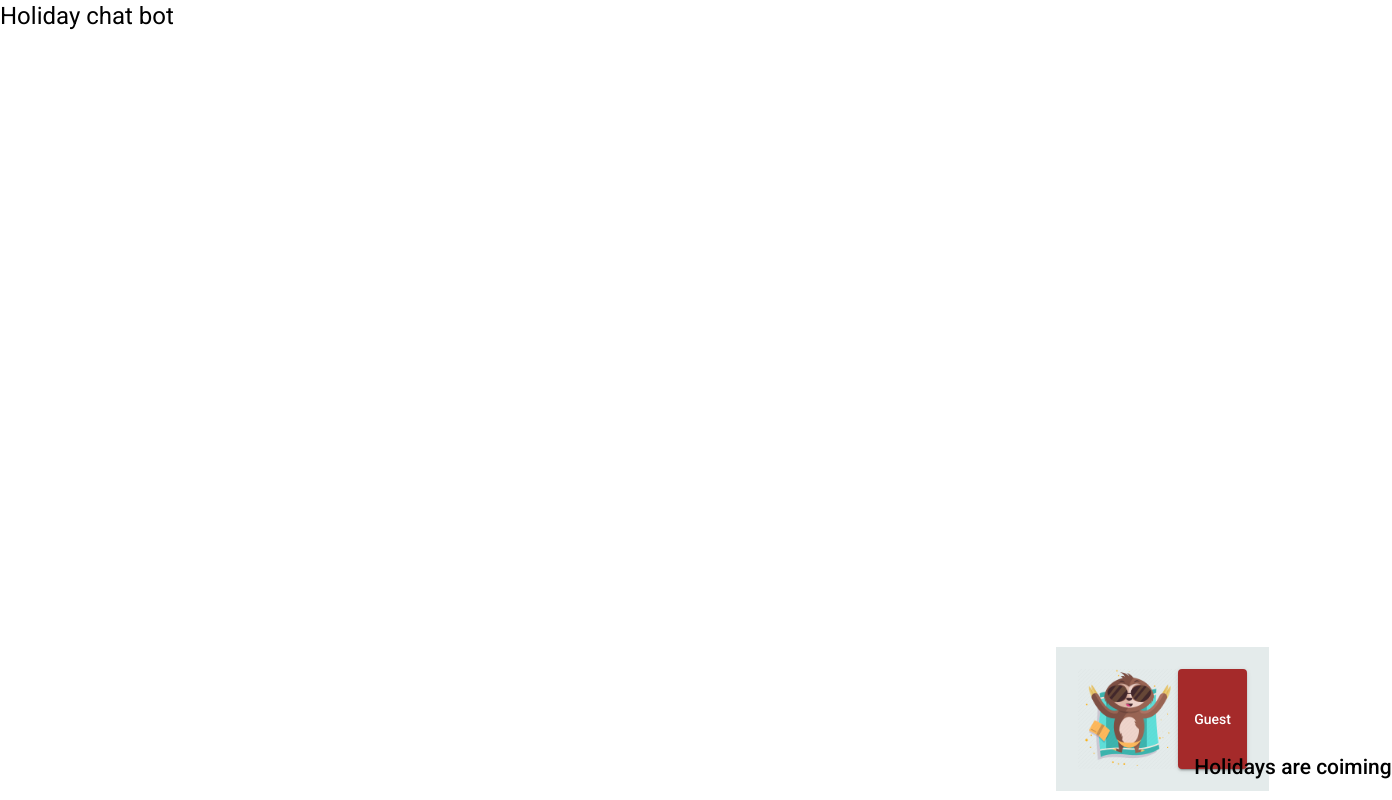
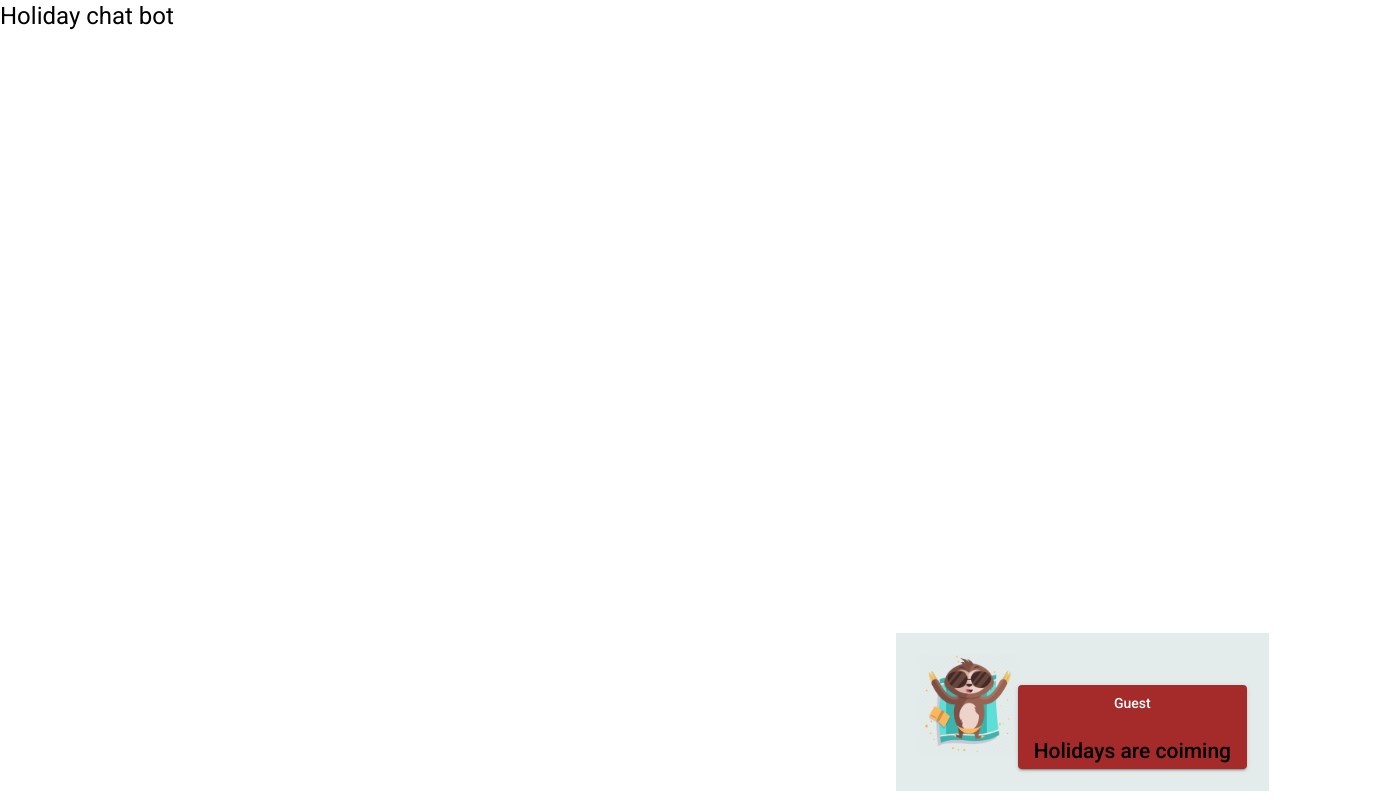
Before and after one commit to carys23/angular-holiday-bot, an Angular app: page / in a window 1280 px wide. Shown: the whole page, 1392 px wide, since content can reach past the window. Built offline with nearby package versions, Linux system fonts and the light colour scheme.

Commit message:
css working

```diff
--- a/src/app/bot/bot.component.css
+++ b/src/app/bot/bot.component.css
@@ -5,9 +5,11 @@ body {
 }
 #btn2 {
     display: flex;
-    flex-direction: column;
+    flex-direction: row;
     background-color: brown;
     justify-content: space-around;
+    position: relative;
+
 }
 #bot {
     display: flex;
@@ -21,6 +23,9 @@ body {
     padding: 22px;
     flex: 1;
     flex-wrap: wrap;
+    /* height: 20%;
+    width: 20%; */
+
 
 }
 
@@ -30,7 +35,7 @@ body {
 }
 
 button.mat-stroked-button {
-    font-size: 14px;
+    font-size: 12px;
 
     /* display: flex; */
     flex-direction: row;
@@ -48,7 +53,8 @@ button.mat-stroked-button {
     text-align: center;
     color: black;
     flex-direction: column;
-    position: absolute;
+
+
 
 }
 
@@ -58,6 +64,7 @@ button.mat-stroked-button {
     width: 100px;
     height: 100px;
     align-items: center;
+    position: relative;
     /* flex-direction: row; */
 
 }
@@ -80,6 +87,9 @@ button.mat-stroked-button {
     justify-content: space-around;
     flex-wrap: wrap;
     justify-content: space-around;
+    position: relative;
+    margin-top: 30px;
+
 
 }
 
--- a/src/app/bot/bot.component.html
+++ b/src/app/bot/bot.component.html
@@ -24,12 +24,14 @@
 
             <button mat-button-update mat-raised-button color="primary" class="btn2" id="btn2" (click)="countryClicked()" id="btn2"
             *ngIf="this.countryButton" (click)="this.countryButton = false">
-            <button mat-button-update mat-raised-button color="primary" class="btn2" id="btn2">Africa</button>
-            <button mat-button-update mat-raised-button color="primary" class="btn2" id="btn2">Asia</button>
-            <button mat-button-update mat-raised-button color="primary" class="btn2" id="btn2">Australia</button>
-            <button mat-button-update mat-raised-button color="primary" class="btn2" id="btn2">Antarctica</button>
+
 
         </button>
+
+        <button mat-button-update mat-raised-button color="primary" class="btn2" id="btn2">Africa</button>
+        <button mat-button-update mat-raised-button color="primary" class="btn2" id="btn2">Asia</button>
+        <button mat-button-update mat-raised-button color="primary" class="btn2" id="btn2">Australia</button>
+        <button mat-button-update mat-raised-button color="primary" class="btn2" id="btn2">Antarctica</button>
     </ng-container>
 
         <ng-container *ngIf="showAsia">
```
